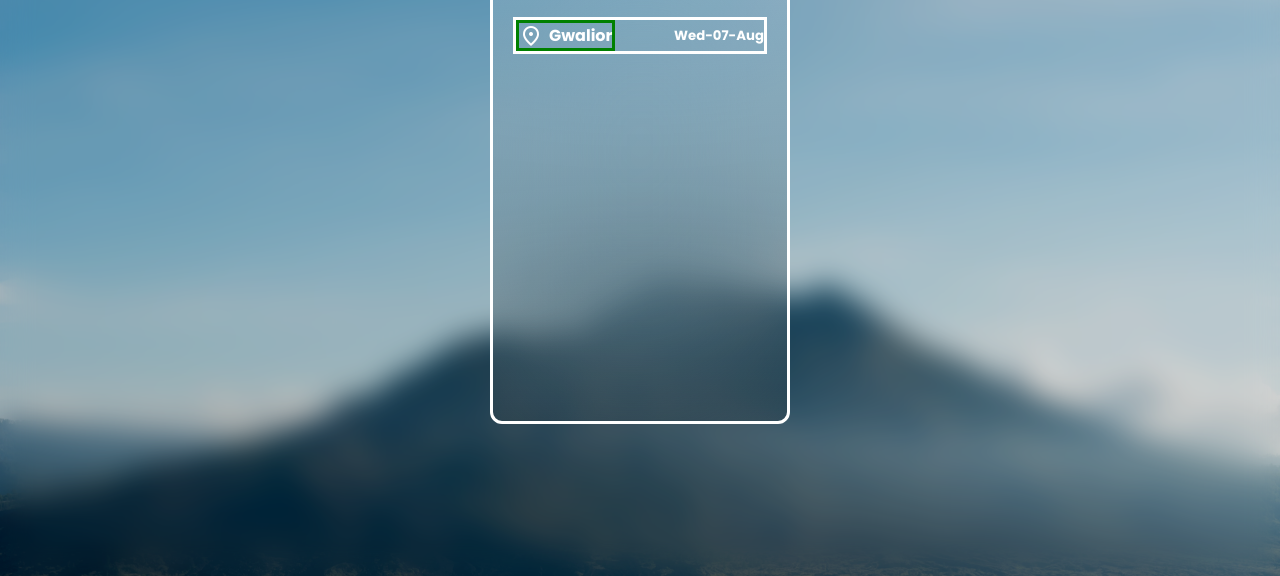
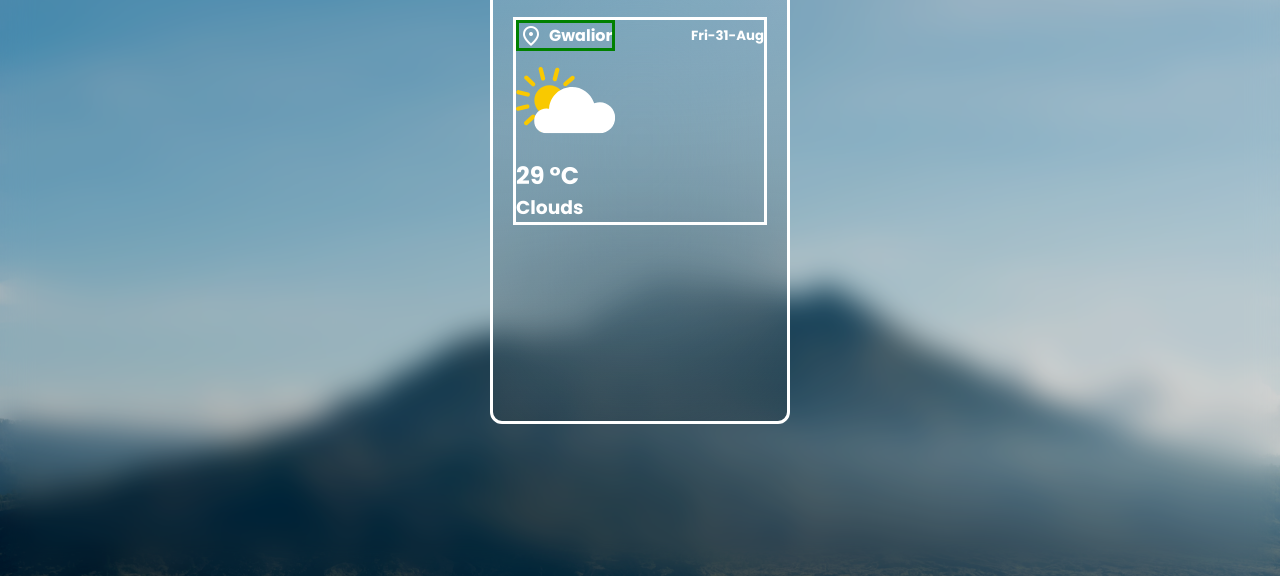
Before and after one commit to victor-vishal/Weather-Web-App, a plain HTML site: page index.html in a window 1280 px wide. Shown: the part 224-800 px from the top of the page. Drawn offline with nearby package versions, Linux system fonts and the light colour scheme.

Commit message:
Update index.html

```diff
--- a/index.html
+++ b/index.html
@@ -33,7 +33,15 @@
                     <h4 class="country-text">Gwalior</h4>
                 </div>
 
-                <h5 class="current-date-txt">Wed-07-Aug</h5>
+                <h5 class="current-date-txt regular-txt">Fri-31-Aug</h5>
+            </div>
+
+            <div class="weather-summary-container">
+                <img src="assets/weather/clouds.svg" alt="" class="weather-summary-image">
+                <div class="weather-summery-info">
+                    <h1 class="temp-txt">29 °C</h1>
+                    <h3 class="condition-txt regular-txt">Clouds</h3>
+                </div>
             </div>
         </section>
     </main>
```
